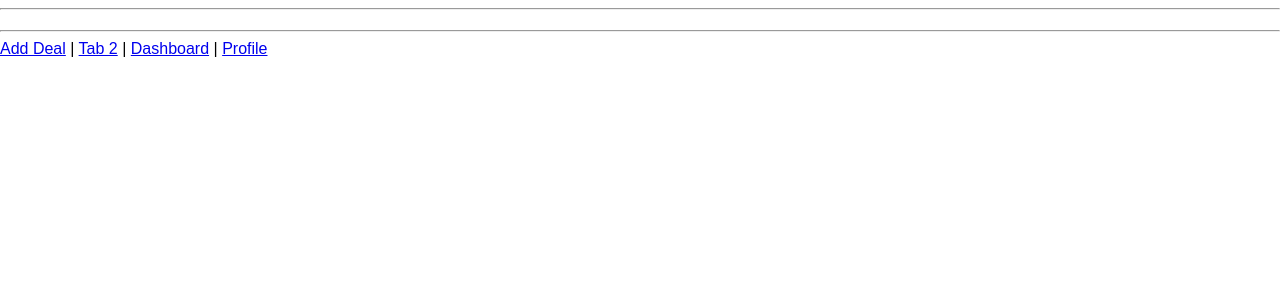
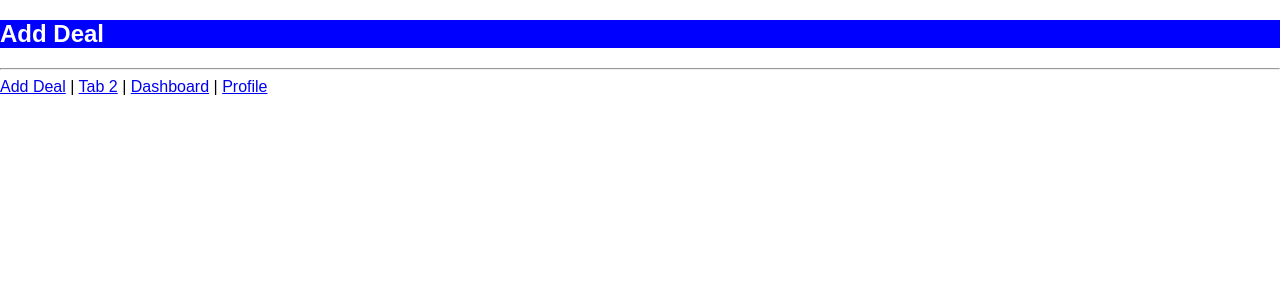
Before and after one commit to KumarAmitt/tracking-app-frontend, a React (Create React App) app: page /add_deal in a window 1280 px wide. Shown: the top 300 px of the page. Built offline with nearby package versions, Linux system fonts and the light colour scheme.

Commit message:
Render AppBar from components

```diff
--- a/src/App/App.js
+++ b/src/App/App.js
@@ -10,7 +10,6 @@ import AddDeal from './components/AddDeal';
 function App() {
   return (
     <>
-      <hr />
       <BrowserRouter>
         <Switch>
           <Route exact path="/" component={Login} />
--- a/src/App/components/AddDeal.js
+++ b/src/App/components/AddDeal.js
@@ -5,7 +5,7 @@ const AddDeal = () => {
   const appBarTitle = 'Add Deal';
   return (
     <>
-      <AppBar content={appBarTitle} />
+      <AppBar title={appBarTitle} />
     </>
   );
 };
--- a/src/App/components/AppBar.js
+++ b/src/App/components/AppBar.js
@@ -1,9 +1,14 @@
 import React from 'react';
+import PropTypes from 'prop-types';
 
 const AppBar = ({ title }) => (
   <>
-    <h2>{title}</h2>
+    <h2 style={{ backgroundColor: 'blue', color: '#fff' }}>{title}</h2>
   </>
 );
 
+AppBar.propTypes = {
+  title: PropTypes.string.isRequired,
+};
+
 export default AppBar;
--- a/src/App/components/Profile.js
+++ b/src/App/components/Profile.js
@@ -3,6 +3,7 @@ import { useDispatch, useSelector } from 'react-redux';
 import { Redirect } from 'react-router-dom';
 import { getSessionInfo, loadSession } from '../../store/slicers/user_session';
 import { logoutUser } from '../../store/slicers/user_logout';
+import AppBar from './AppBar';
 
 const Profile = () => {
   const dispatch = useDispatch();
@@ -23,6 +24,7 @@ const Profile = () => {
 
   return (
     <>
+      <AppBar title="Profile" />
       <h1>{sessionInfo.user.username}</h1>
       <button type="button" onClick={handleLogout}>Sign Out</button>
     </>
```
